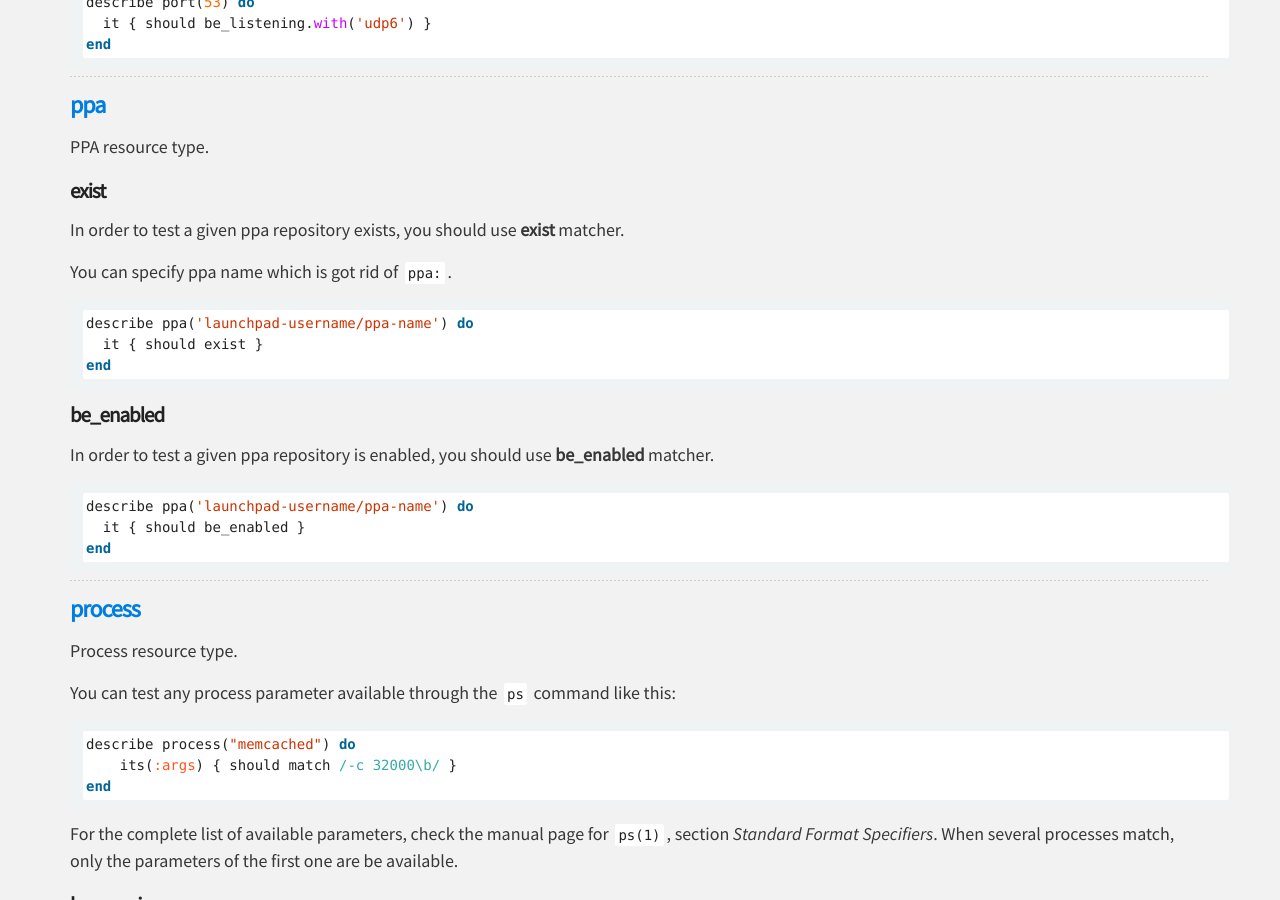
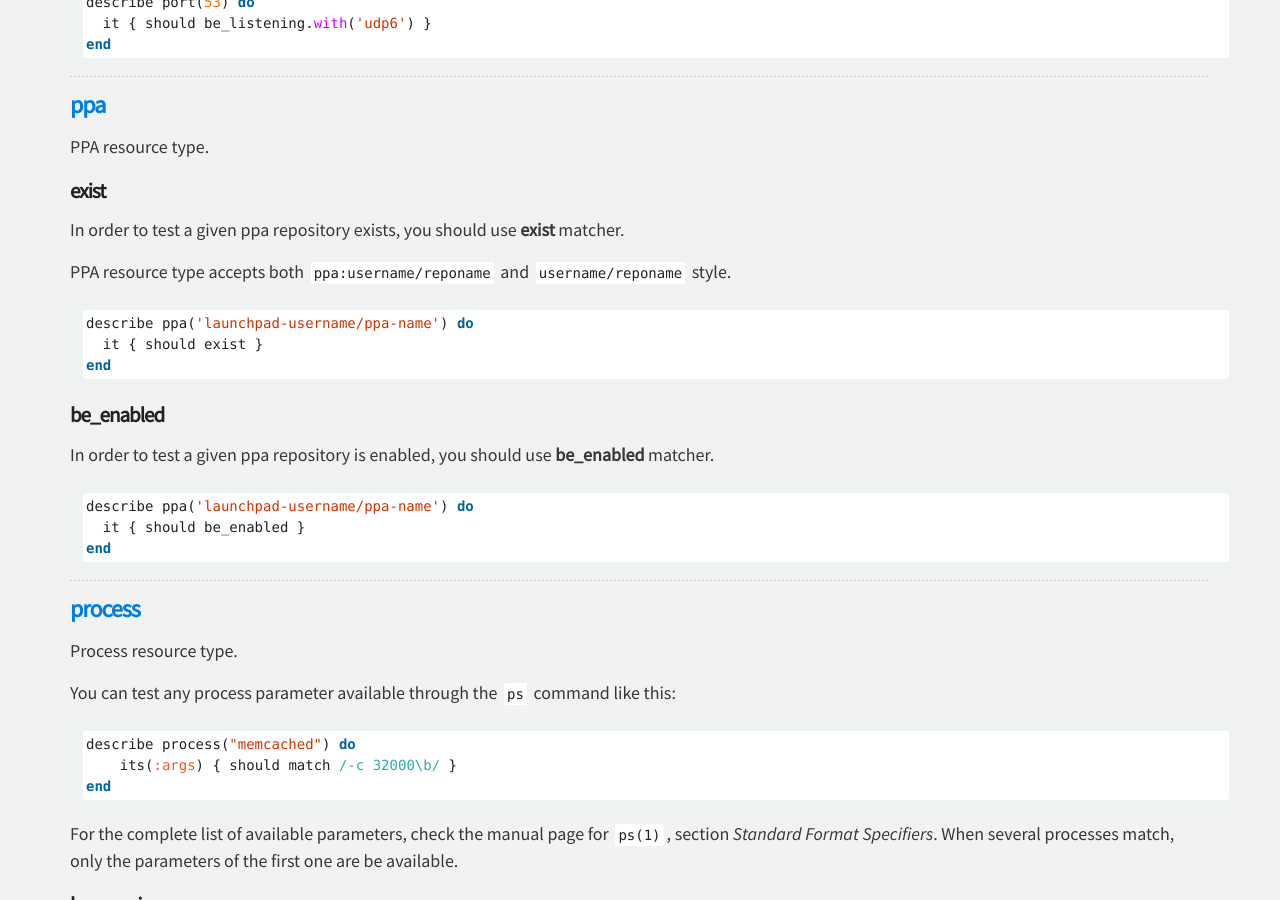
Before and after one commit to serverspec/serverspec.github.io, a Jekyll site: the page built from resource_types.md, in a window 1280 px wide and 900 px high, scrolled down 14767 px. Built offline with Jekyll 4.4.1, drawn with Linux system fonts in a browser that asks for light colours; Markdown is read by kramdown in place of the engine named in the settings.

Commit message:
modify PPA resource type description.
By https://github.com/serverspec/specinfra/pull/122, PPA resouce type
can accept both `ppa:username/reponame` and `username/reponame` style.

````diff
--- a/_includes/ppa.md
+++ b/_includes/ppa.md
@@ -6,7 +6,7 @@ PPA resource type.
 
 In order to test a given ppa repository exists,  you should use **exist** matcher.
 
-You can specify ppa name which is got rid of `ppa:`.
+PPA resource type accepts both `ppa:username/reponame` and `username/reponame` style.
 
 ```ruby
 describe ppa('launchpad-username/ppa-name') do
````
